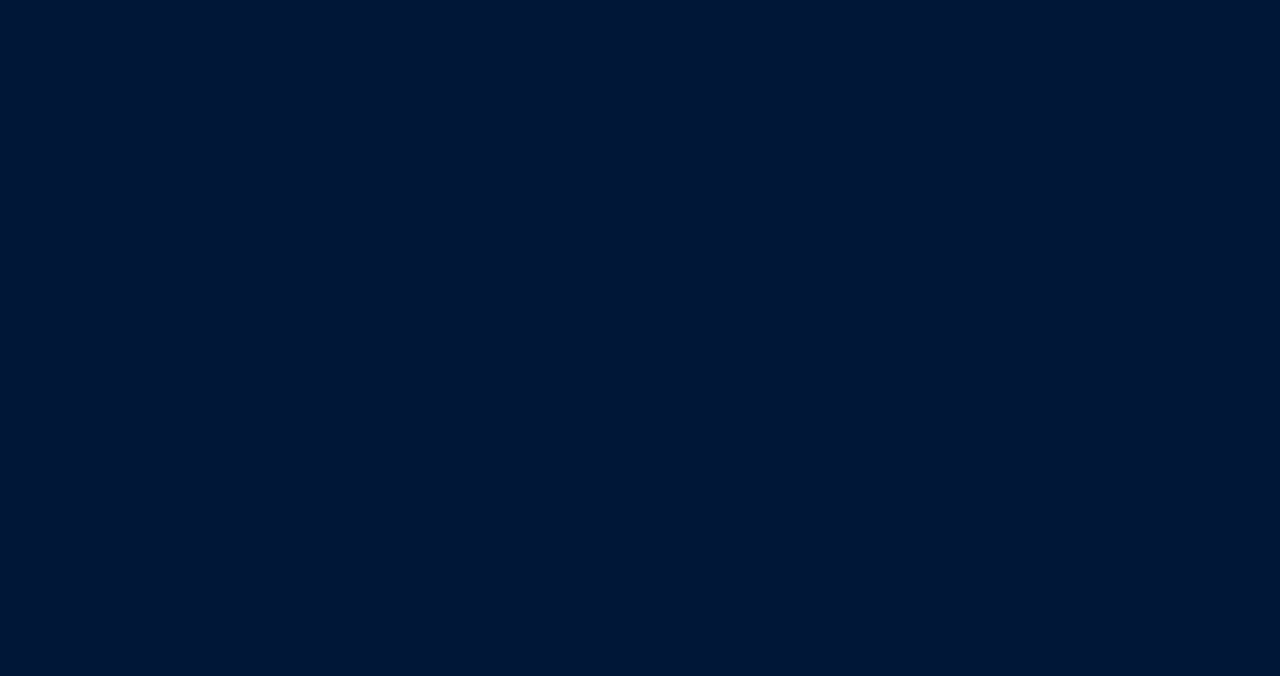
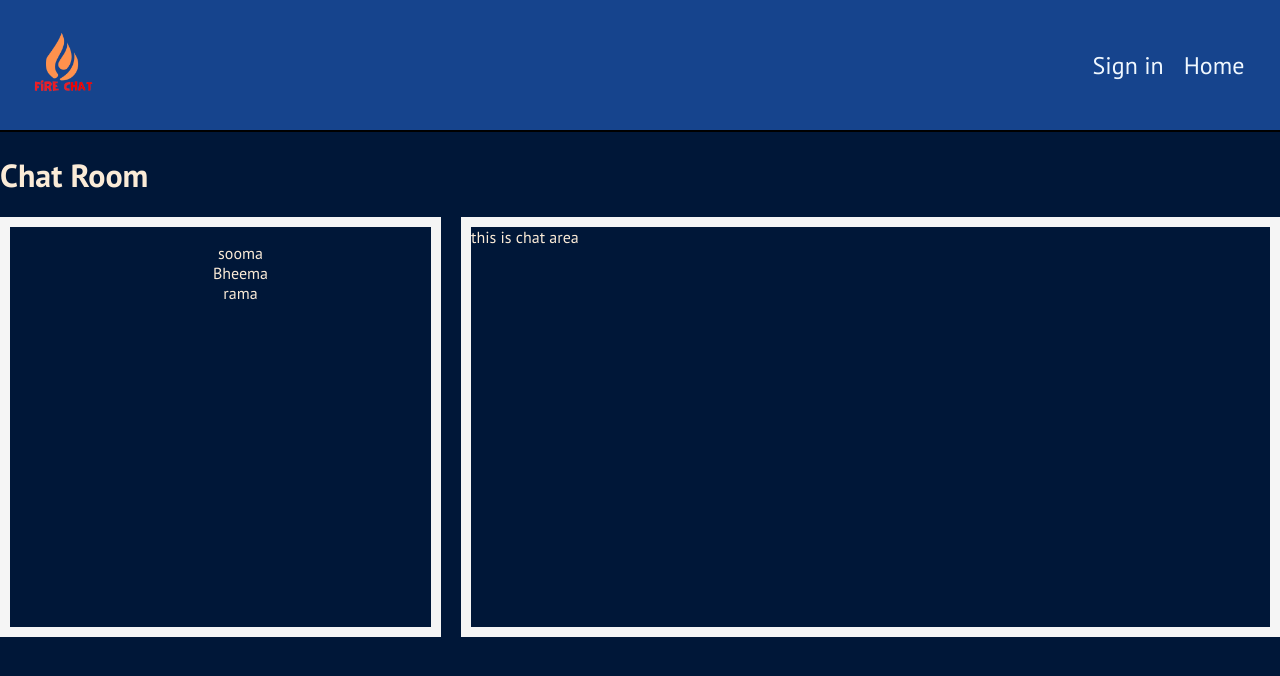
Before and after one commit to aqtar010/Chat-App-FrontEnd, a React (Vite) app: page /chatroom in a window 1280 px wide. Before the commit this address had no page. Shown: the top 676 px of the page. Built offline with nearby package versions, Linux system fonts and the light colour scheme.

Commit message:
some minor

```diff
--- a/package.json
+++ b/package.json
@@ -12,7 +12,7 @@
     "bcryptjs": "^2.4.3",
     "react": "^18.2.0",
     "react-dom": "^18.2.0",
-    "react-router-dom": "^6.10.0",
+    "react-router-dom": "^6.11.1",
     "scss": "^0.2.4"
   },
   "devDependencies": {
--- a/src/App.jsx
+++ b/src/App.jsx
@@ -3,6 +3,7 @@ import "./App.scss";
 import Navbar from "./routes/navbar.component/navbar.component";
 import Home from "./components/Home/home.component";
 import Auth from "./components/Authentication/auth.component";
+import ChatRoom from "./components/Chatroom/chatroom.component";
 
 function App() {
   return (
@@ -10,6 +11,7 @@ function App() {
       <Route path="/" element={<Navbar />}>
         <Route index element={<Home />}/>
         <Route path="auth" element={<Auth/>} />
+        <Route path="chatroom" element={<ChatRoom/>}/>
       </Route>
     </Routes>
   );
--- a/src/components/Authentication/auth.component.jsx
+++ b/src/components/Authentication/auth.component.jsx
@@ -1,6 +1,8 @@
 import { useState } from "react";
 import "./auth.styles.scss";
 import { useEffect } from "react";
+import { useNavigate } from "react-router-dom";
+
 
 const Auth = () => {
   const [signInInputs, setsignInInputs] = useState({ email: "", password: "" });
@@ -12,7 +14,7 @@ const Auth = () => {
     ConfirmPass: "",
   });
   const [matchingPass, setMatchingPass] = useState(true);
-
+  const navigate = useNavigate();
   const handleSignInChange = (event) => {
     const name = event.target.name;
     const value = event.target.value;
@@ -41,6 +43,7 @@ const Auth = () => {
       });
 
       if (!response.ok) {
+        alert("Sign-in failed");
         throw new Error("Sign-in failed");
       }
 
@@ -48,6 +51,7 @@ const Auth = () => {
       console.log("Success:", data);
 
       setsignInInputs({ email: "", password: "" });
+      navigate('/chatroom')
     } catch (error) {
       console.error("Error:", error.message);
       // Handle error, show error message to the user, etc.
@@ -74,6 +78,7 @@ const Auth = () => {
         });
 
         if (!response.ok) {
+          alert("Sign-up failed");
           throw new Error("Sign-up failed");
         }
 
--- /dev/null
+++ b/src/components/Chatroom/chatroom.component.jsx
@@ -0,0 +1,21 @@
+import "./chatroom.styles.scss";
+const ChatRoom = () => {
+  return (
+    <div className="chatroom-container">
+      <div className="chatroom-header">
+        <h1>Chat Room</h1>
+      </div>
+      <span>
+        <div className="chat-list-container">
+          <ul>
+            <li>rama</li>
+            <li>Bheema</li>
+            <li>sooma</li>
+          </ul>
+        </div>
+        <div className="chat-area-conntainer">this is chat area</div>
+      </span>
+    </div>
+  );
+};
+export default ChatRoom;
--- /dev/null
+++ b/src/components/Chatroom/chatroom.styles.scss
@@ -0,0 +1,26 @@
+.chatroom-container {
+  span {
+    display: grid;
+    grid-template-columns: 0.7fr 1.3fr;
+    grid-template-rows: 1fr;
+    gap: 20px 20px;
+    grid-auto-flow: row;
+    grid-template-areas: ". .";
+    div {
+      border: 10px solid whitesmoke;
+      min-height: 400px;
+    }
+    .chat-list-container ul {
+      display: flex;
+      flex-direction: column-reverse;
+      flex-wrap: nowrap;
+      justify-content: flex-start;
+      align-items: center;
+      align-content: stretch;
+      list-style: none;
+      li {
+        display: block;
+      }
+    }
+  }
+}
--- a/src/routes/navbar.component/navbar.component.jsx
+++ b/src/routes/navbar.component/navbar.component.jsx
@@ -16,6 +16,7 @@ const Navbar = () => {
                 <li>
                   <Link to="/auth">Sign in</Link>
                 </li>
+                <li></li>
               </ul>
             </span>
           </div>
```
Also changed, not shown: 1 other file (tests, documents, lock files or other folders).
